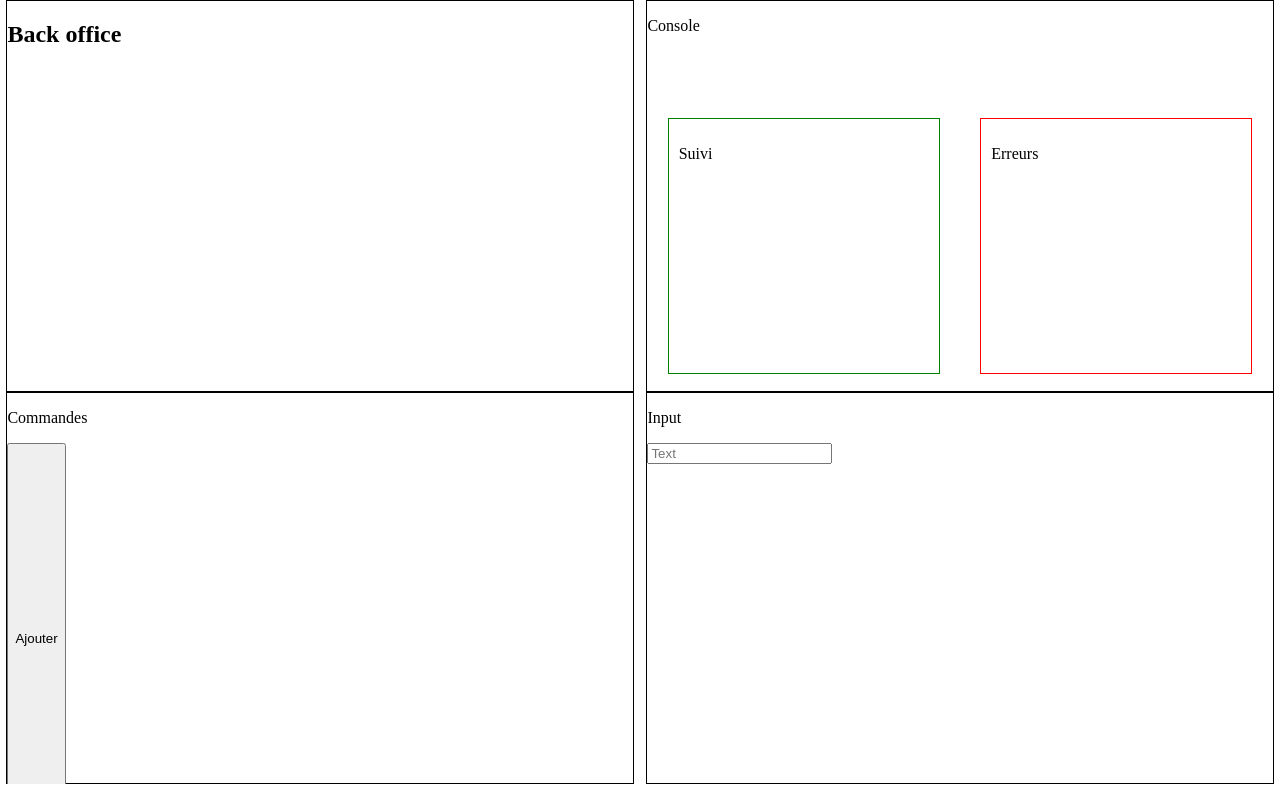
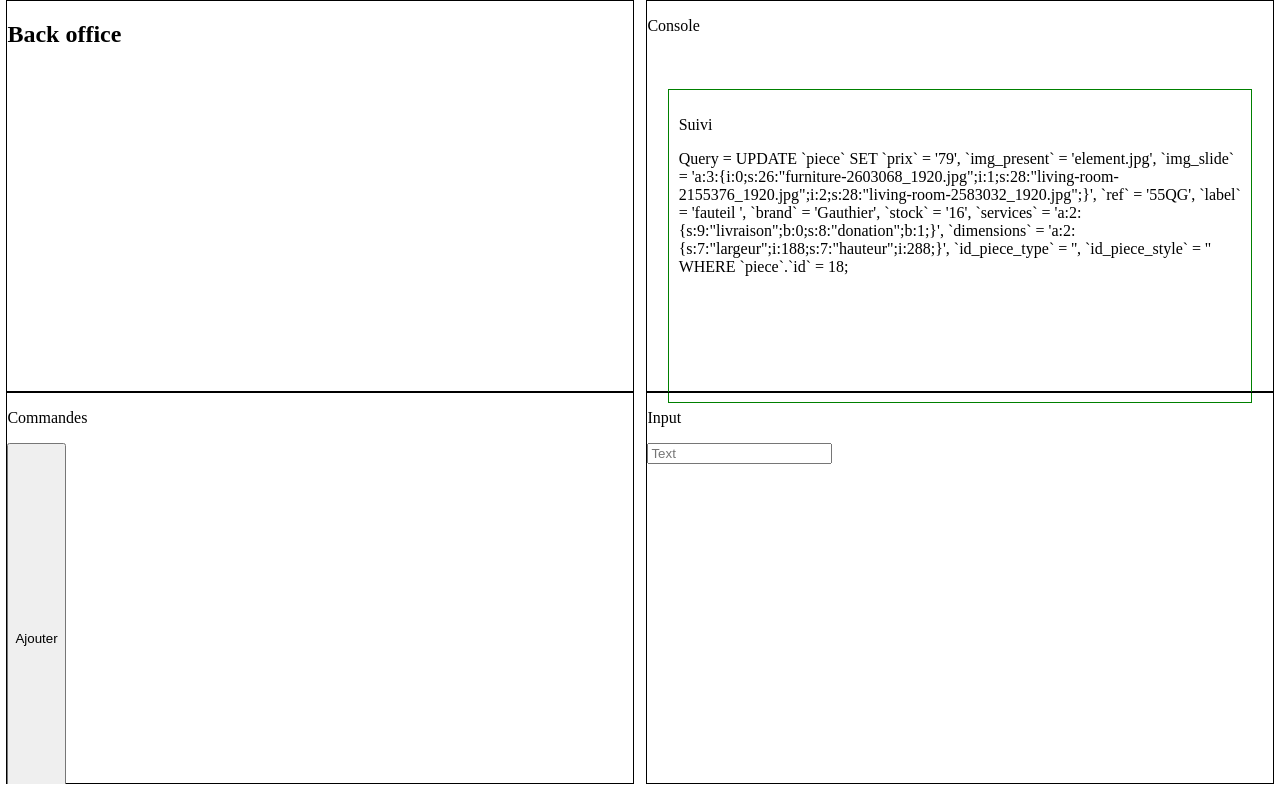
Before and after one commit to TeoConan/ATHome, a PHP site: page /back/index.php in a window 1280 px wide. Run offline with PHP 8.4, Linux system fonts and the light colour scheme.

Commit message:
save 05/02 / Création de piece model

```diff
--- a/back/back.css
+++ b/back/back.css
@@ -24,8 +24,8 @@ section > div {
 }
 
 .follow {
-	width: 40%;
-	height: 60%;
+	width: 90%;
+	height: 75%;
 	padding: 10px;
 	border: 1px solid green;
 	margin: auto;
--- a/back/index.php
+++ b/back/index.php
@@ -2,6 +2,8 @@
 
 require($_SERVER['DOCUMENT_ROOT'] . "/athome/product/link.php");
 
+
+require_once("../product/objects/piece.php");
 ?>
 
 <!doctype html>
@@ -30,19 +32,55 @@ require($_SERVER['DOCUMENT_ROOT'] . "/athome/product/link.php");
 					<?php
 
 					PDOModel::connectDB("127.0.0.1", "athome_user", "zr505CglHCODsIpG", "athome");
+					PDOModel::connectDB("127.0.0.1", "athome_user", "zr505CglHCODsIpG", "athome");
+
 					/*PDOModel::insertSQL('user', '`id`, `img_present`, `img_banner`, `date_registration`, `adresse`, `user_name`, `user_firstname`, `user_mail`, `user_password`, `delivery_history_id`, `id_cart`', "NULL, 'sfbdg,h;jk', 'fbdg,h;jk', '2018-01-10', 'sfdgbdfnh,j', 'dfvergbnth,yjk;', 'vfegbr,tjhyu', 'dcfvgbrhnty,juk;', 'd fghjkl', NULL, NULL");
 
 					PDOModel::exeSQL("INSERT INTO `user` (`id`, `img_present`, `img_banner`, `date_registration`, `adresse`, `user_name`, `user_firstname`, `user_mail`, `user_password`, `delivery_history_id`, `id_cart`) VALUES (NULL, 'sfbdg,h;jk', 'fbdg,h;jk', '2018-01-10', 'sfdgbdfnh,j', 'dfvergbnth,yjk;', 'vfegbr,tjhyu', 'dcfvgbrhnty,juk;', 'd fghjkl', NULL, NULL);");
 
-					PDOModel::updateSQL('user', '4', "`img_present` = 'Bonsoireu', `img_banner` = 'Hello', `adresse` = 'cucu'");
+					PDOModel::updateSQL('user', '4', "`img_present` = 'Bonsoireu', `img_banner` = 'Hello', `adresse` = 'cucu'");*/
 
-					$get = PDOModel::getAllSQL("user", "*");
-					echo("L'adresse de l'objet 0 : " . $get[0]->adresse);*/
+					//$get = PDOModel::getSQL("piece", "*");
+					//var_dump($get);
+
+
+					$piece = new Piece();
+					$piece->id			= 18;
+					$piece->img_present	= "element.jpg";
+					$piece->img_slide	= array(
+											"furniture-2603068_1920.jpg",
+											"living-room-2155376_1920.jpg",
+											"living-room-2583032_1920.jpg"
+										);
+					$piece->ref			= "55QG";
+					$piece->label		= "fauteil ";
+					$piece->brand		= "Gauthier";
+					$piece->stock		= 16;
+					$piece->services	= array(
+											"livraison"	=>	false,
+											"donation"	=>	true,
+										);
+					$piece->price		= 79;
+					$piece->dimensions	= array(
+											"largeur"	=>	188,
+											"hauteur"	=>	288,
+										);
+					$piece->style		= null;
+					$piece->type		= null;
+
+					//pieceModel::newPiece($piece);
+					//var_dump($piece);
+					//echo(pieceModel::getPiece("17"));
+
+					pieceModel::updatePiece($piece);
+
+
+					//	print_r(pieceModel::getAllPieces());
+
+
+
+
 					?>
-				</div>
-
-				<div class="error">
-					<p>Erreurs</p>
 				</div>
 			</div>
 		</section>
--- a/product/link.php
+++ b/product/link.php
@@ -17,5 +17,9 @@ require_once($_SERVER['DOCUMENT_ROOT'] . "/athome/res/elements/button.php");
 
 /* Models */
 require_once($_SERVER['DOCUMENT_ROOT'] . "/athome/product/models/pdoModel.php");
+require_once($_SERVER['DOCUMENT_ROOT'] . "/athome/product/models/pieceModel.php");
+
+/* Objects */
+require_once($_SERVER['DOCUMENT_ROOT'] . "/athome/product/objects/piece.php");
 
 ?>
--- a/product/models/pdoModel.php
+++ b/product/models/pdoModel.php
@@ -64,10 +64,10 @@ class PDOModel
 			$select = "`" . $select . "`";
 		}
 
-		$query = 'SELECT ' . $select . ' FROM ' . $table . ' ';
+		$query = 'SELECT ' . $select . ' FROM `' . $table . '` ';
 
 		if($where != false) {
-			$query .= $where;
+			$query .= ' WHERE ' . $where;
 		}
 		echo('<br>Query : ' . $query . ' <br>');
 		$output = self::returnSQL($query);
@@ -86,6 +86,7 @@ class PDOModel
 
 	//Executer une requete SQL
 	public static function exeSQL($query){
+		echo('Query = ' . $query);
 		return (self::$link->query($query));
 	}
 
--- /dev/null
+++ b/product/models/pieceModel.php
@@ -0,0 +1,142 @@
+<?php
+
+//include_once("../objects/piece.php");
+
+class pieceModel
+{
+	public static $var = 'test de class static';
+
+
+	public static function newPiece($piece){
+
+		PDOModel::insertSQL('piece',
+							"`prix`,
+							`dimensions`,
+							`img_present`,
+							`img_slide`,
+							`ref`,
+							`id`,
+							`label`,
+							`brand`,
+							`stock`,
+							`services`,
+							`id_piece_type`,
+							`id_piece_style`"
+							,
+							$piece->price . ", '" .
+							serialize($piece->dimensions) . "', '" .
+							$piece->img_present . "', '" .
+							serialize($piece->img_slide) . "', '" .
+							$piece->ref . "',
+							NULL, '" .
+							$piece->label . "', '" .
+							$piece->brand . "', " .
+							$piece->stock . ", '" .
+							serialize($piece->services) . "',
+							NULL,
+							NULL
+							);");
+	}
+
+
+	//Recuperer tous les meubles
+	public static function getAllPieces($where = false){
+		$all = PDOModel::getAllSQL('piece', '*', $where);
+		$output = array();
+
+		foreach($all as $element){
+			array_push($output, self::convertObjToPiece($element));
+		}
+
+		return($output);
+	}
+
+	//Convertir un objet strClass en Piece
+	private function convertObjToPiece($obj){
+		$output = new Piece();
+
+		if(!empty($obj->id)){
+			$output->id = $obj->id;
+		}
+
+		if(!empty($obj->img_present)){
+			$output->img_present = $obj->img_present;
+		}
+
+		if(!empty($obj->img_slide)){
+			$output->img_slide = $obj->img_slide;
+		}
+
+		if(!empty($obj->ref)){
+			$output->ref = $obj->ref;
+		}
+
+		if(!empty($obj->label)){
+			$output->label = $obj->label;
+		}
+
+		if(!empty($obj->brand)){
+			$output->brand = $obj->brand;
+		}
+
+		if(!empty($obj->stock)){
+			$output->stock = $obj->stock;
+		}
+
+		if(!empty($obj->services)){
+			$output->services = $obj->services;
+		}
+
+		if(!empty($obj->price)){
+			$output->price = $obj->price;
+		}
+
+		if(!empty($obj->dimensions)){
+			$output->dimensions = $obj->dimensions;
+		}
+
+		if(!empty($obj->style)){
+			$output->style = $obj->style;
+		}
+
+		if(!empty($obj->type)){
+			$output->type = $obj->type;
+		}
+
+		return($output);
+
+	}
+
+	//Recupere un meuble grace a son id et retourne un objet
+	public static function getPiece($id){
+		$output = PDOModel::getSQL("piece", "*", "`id` = " . $id);
+		var_dump($output);
+	}
+
+	public static function updatePiece($piece){
+
+		PDOModel::updateSQL('piece', $piece->id,
+							"`prix` = '" . $piece->price . "', " .
+							"`img_present` = '" . $piece->img_present . "', " .
+							"`img_slide` = '" . serialize($piece->img_slide) . "', " .
+							"`ref` = '" . $piece->ref . "', " .
+							"`label` = '" . $piece->label . "', " .
+							"`brand` = '" . $piece->brand . "', " .
+							"`stock` = '" . $piece->stock . "', " .
+							"`services` = '" . serialize($piece->services) . "', " .
+							"`dimensions` = '" . serialize($piece->dimensions) . "', " .
+							"`id_piece_type` = '" . $piece->type . "', " .
+							"`id_piece_style` = '" . $piece->style . "' "
+						   );
+
+	}
+
+
+	//Delete
+	public static function insertSQL($table, $cln, $value) {
+			$query = 'INSERT INTO `' . $table . '` (' . $cln . ') VALUE (' . $value . ')';
+			return (self::exeSQL($query));
+	}
+}
+
+?>
--- /dev/null
+++ b/product/objects/piece.php
@@ -0,0 +1,46 @@
+<?php
+
+class Piece
+{
+	public $id;				//Id de la piece
+	public $img_present;	//nom du fichier de présentation
+	public $img_slide;		//nom des fichiers pour le slider	image.jpg;image.jpg;...
+	public $ref;			//Reference du meuble
+	public $label;			//Nom du meuble
+	public $brand;			//Marque du meuble
+	public $stock;			//Nombre de pieces disponible
+	public $services;		//Tableau des service	livraison = false...
+	public $price;			//Prix
+	public $dimensions;		//Tableau des dimensions
+	public $style;			//Objet style appartenant
+	public $type;			//Objet type appartenant
+
+	/*
+
+	$piece = new Piece();
+	$piece->id			= 21;
+	$piece->img_present	= "element_1.jpg";
+	$piece->img_slide	= array(
+							"furniture-2603068_1920.jpg",
+							"living-room-2155376_1920.jpg",
+							"living-room-2583032_1920.jpg"
+						);
+	$piece->ref			= "55QG";
+	$piece->label		= "Table ";
+	$piece->brand		= "Gauthier";
+	$piece->stock		= 16;
+	$piece->services	= array(
+							"livraison"	=>	false,
+							"donation"	=>	true,
+						);
+	$piece->price		= 79;
+	$piece->dimensions	= array(
+							"largeur"	=>	188,
+							"hauteur"	=>	288,
+						);
+	$piece->style		= null;
+	$piece->type		= null;
+
+	*/
+}
+?>
```
Also changed, not shown: product/objects/style.php (added, +17 -0 lines), product/objects/type.php (added, +17 -0 lines), product/res/piece/present/element_1.jpg (added), product/res/piece/slide/furniture-2603068_1920.jpg (added), product/res/piece/slide/living-room-2155376_1920.jpg (added), product/res/piece/slide/living-room-2583032_1920.jpg (added), product/res/style/style_asiatique.jpg (added), product/res/type/type_table.jpg (added), 2 other files.
